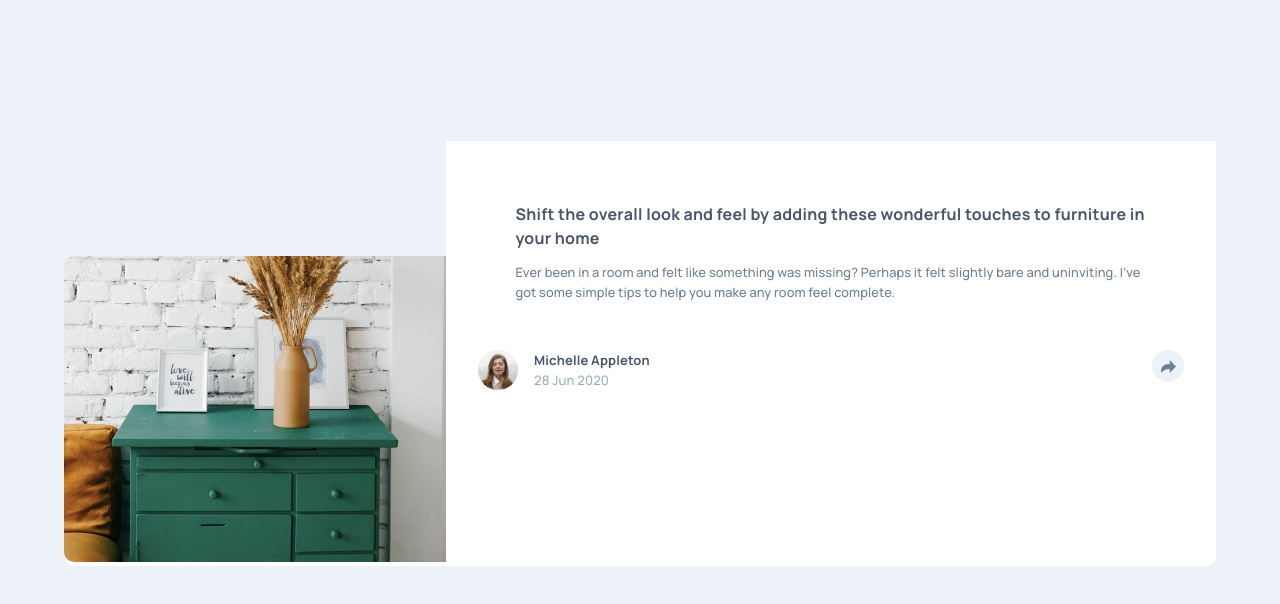
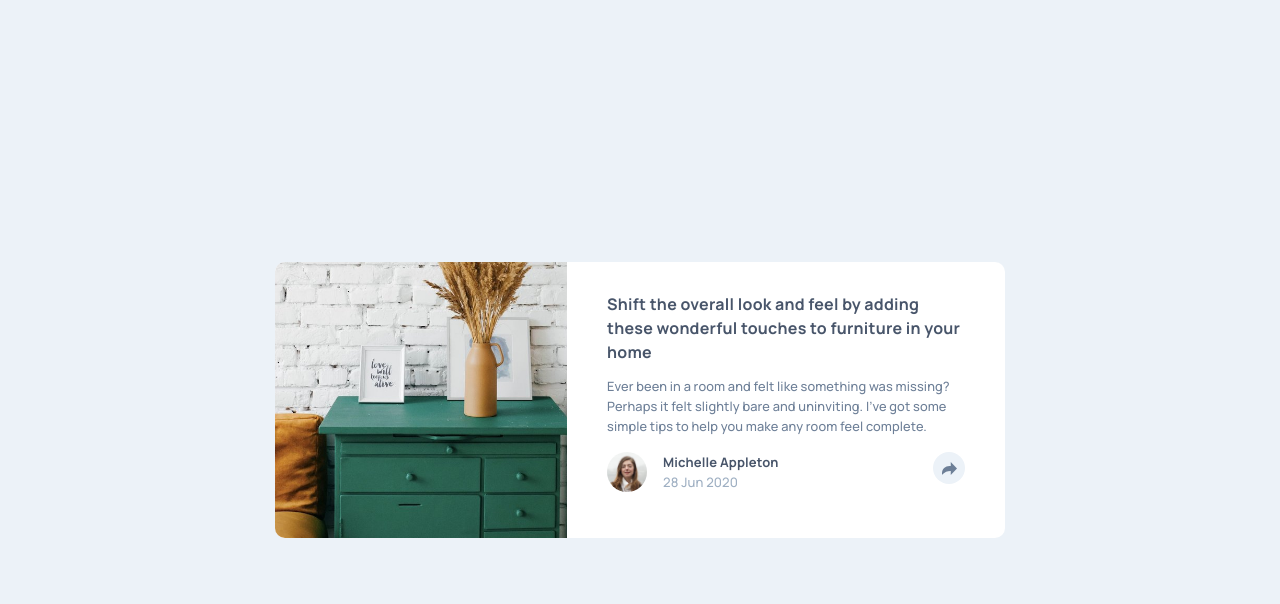
Before and after one commit to whiteriver-dev/JS-Article-Preview-Component, a plain HTML site: page index.html in a window 1280 px wide. Drawn offline with Linux system fonts and the light colour scheme.

Commit message:
desktop styling done (no js yet)

```diff
--- a/assets/css/styles.css
+++ b/assets/css/styles.css
@@ -206,37 +206,56 @@ main {
 @media (min-width: 768px) {
 
 
-    body {
-
-    }
-
-
     /* MAIN CONTAINER */
 
     main {
         flex-direction: row;
-        height: 100%;
+        width: 100%;
+        max-width: 730px;
+        max-height: 280px;
+    }
+
+    .content-container {
+        display: flex;
+        flex-direction: column;
+        padding: 30px 40px;
+        justify-content: center;
+        margin: 0;
+
+        flex: 0 0 60%;
     }
 
 
     /* IMAGE SECTION */
 
     .image-section {
-        overflow: hidden;
+        display: flex;
+        flex: 0 0 40%;
     }
+
 
     .image-section img {
         border-radius: 10px 0 0 10px;
+        height: 100%;
+        object-fit: cover;
+        object-position: left;
+
     }
 
     /* TEXT SECTION */
 
     .text-section {
-        flex: auto;
+        margin-top: 0;
     }
 
+    .text-section .articleheader, .text-section .article-description {
+        margin: 0;
+    }
+
+    .text-section, .footer {
+        padding: 0;
+    }
 }
-
 /* SAVE FOR DEKSTOP VERSION
 
 .share-button:hover {
--- a/index.html
+++ b/index.html
@@ -19,7 +19,7 @@
 
     <section class="content-container">
 
-      <section class="text-section">
+      <div class="text-section">
         <h1 class="article-header">
           Shift the overall look and feel by adding these wonderful
           touches to furniture in your home
@@ -29,9 +29,9 @@
           it felt slightly bare and uninviting. I’ve got some simple tips
           to help you make any room feel complete.
         </p>
-      </section>
+      </div>
 
-      <section class="footer">
+      <div class="footer">
         <div class="article-footer">
               <div class="user">
                 <img class="user-avatar" src="assets/images/avatar-michelle.jpg" alt="Michelle's Avatar">
@@ -60,7 +60,7 @@
             </svg>
           </button>
         </div>
-      </section>
+      </div>
 
   </section>
   </main>
```
